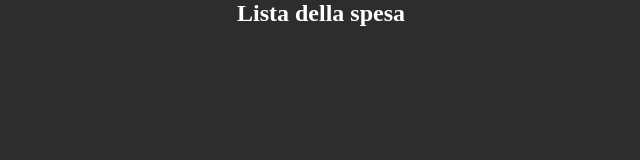
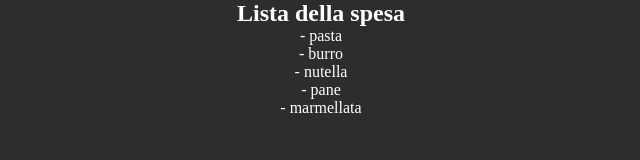
Before and after one commit to giacomo-spadoni/js-lista-spesa, a plain HTML site: page index.html in a window 1280 px wide. Shown: the whole page, without its empty margins (319-959 px from the left). Drawn offline with nearby package versions, Linux system fonts and the light colour scheme.

Commit message:
M2 and M3 complited

```diff
--- a/index.html
+++ b/index.html
@@ -19,9 +19,6 @@
 
 
     <script type="text/javascript" src="./js/main.js"></script>
-    <script src="https://cdn.jsdelivr.net/npm/bootstrap@5.3.3/dist/js/bootstrap.bundle.min.js"
-        integrity="sha384-YvpcrYf0tY3lHB60NNkmXc5s9fDVZLESaAA55NDzOxhy9GkcIdslK1eN7N6jIeHz"
-        crossorigin="anonymous"></script>
 </body>
 
 </html>
--- a/js/main.js
+++ b/js/main.js
@@ -3,9 +3,20 @@ const spesa = ['pasta', 'burro', 'nutella', 'pane', 'marmellata']
 
 // utilizzando il ciclo for
 
-// for (let i = 0; i < spesa.length; i++) {
-//     const element = spesa[i];
-//     const myLi = document.createElement('li')
-//     myLi.textContent = '- ' + element
-//     list.append(myLi)
-// }
+/*for (let i = 0; i < spesa.length; i++) {
+    const element = spesa[i];
+    const myLi = document.createElement('li')
+    myLi.textContent = '- ' + element
+    list.append(myLi)
+}*/
+
+// utilizzo il ciclo while
+
+let i = 0
+while (i < spesa.length) {
+    const element = spesa[i];
+    const myLi = document.createElement('li')
+    myLi.textContent = '- ' + element
+    list.append(myLi)
+    i++
+}
```
